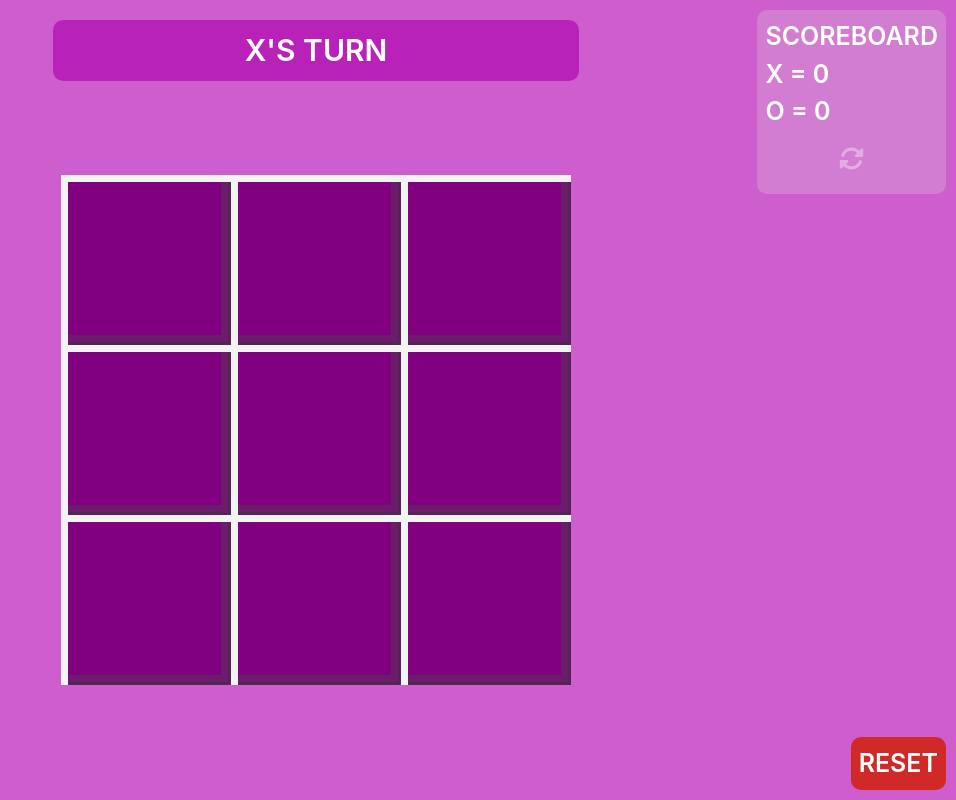
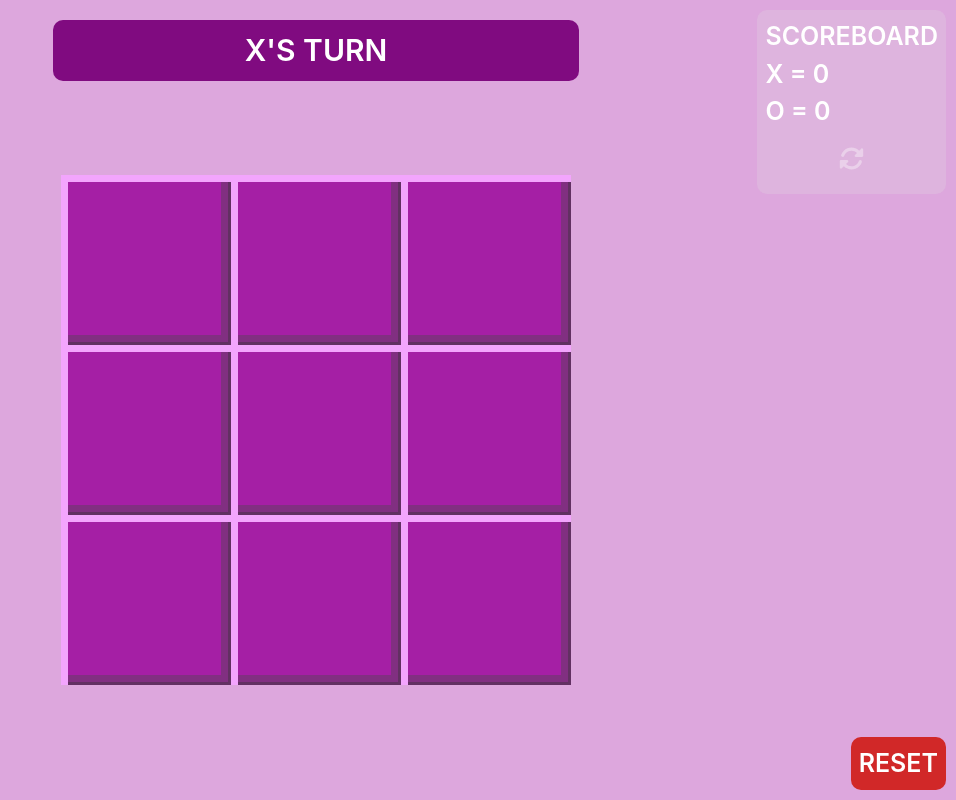
Before and after one commit to sceiiya/KodegoTechExams, a React (Vite) app in the folder React-NodeJS_PE/: page / in a window 1280 px wide. Shown: the whole page, without its empty margins (324-1280 px from the left). Built offline with nearby package versions, Linux system fonts and the light colour scheme.

Commit message:
optimize color scheme

```diff
--- a/React-NodeJS_PE/src/App.css
+++ b/React-NodeJS_PE/src/App.css
@@ -1,6 +1,6 @@
 body{
   justify-content: center;
-  background-color: rgb(206, 94, 206);
+  background-color: rgba(209, 135, 209, 0.733);
 
 }
 
@@ -32,9 +32,10 @@ body{
   width: 170px;
   height: 170px;
   padding: auto;
-  background-color: purple;
+  background-color: rgb(165, 31, 165);
   margin: 0;
-  box-shadow: 7px 7px rgb(243, 243, 243) inset, -10px -10px rgba(73, 73, 73, 0.39) inset, -3px -3px rgba(34, 34, 34, 0.39) inset;
+  box-shadow: 7px 7px rgb(243, 165, 253) inset, -10px -10px rgba(73, 73, 73, 0.39) inset, -3px -3px rgba(34, 34, 34, 0.39) inset;
+  color: white;
   font-weight: 900;
   font-size: 130px;
   display: flex;
@@ -64,7 +65,7 @@ body{
   padding: 8px;
   margin: 10px;
   border-radius: 10px;
-  background-color: rgb(185, 34, 185);
+  background-color: rgb(128, 11, 128);
   color: white;
   font-weight: 600;
   font-size: 30px;
```
